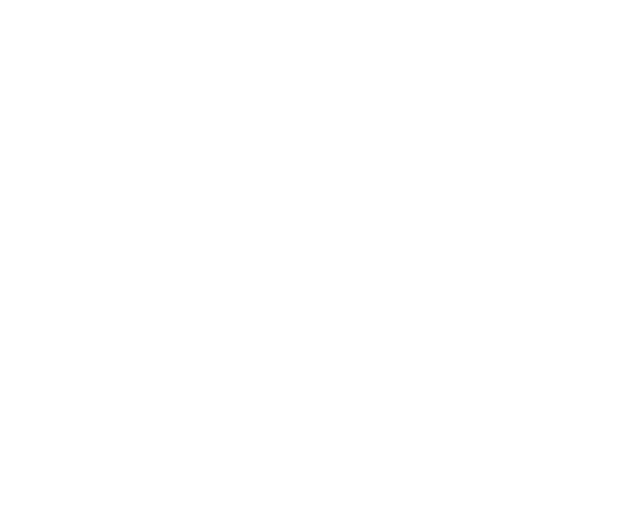
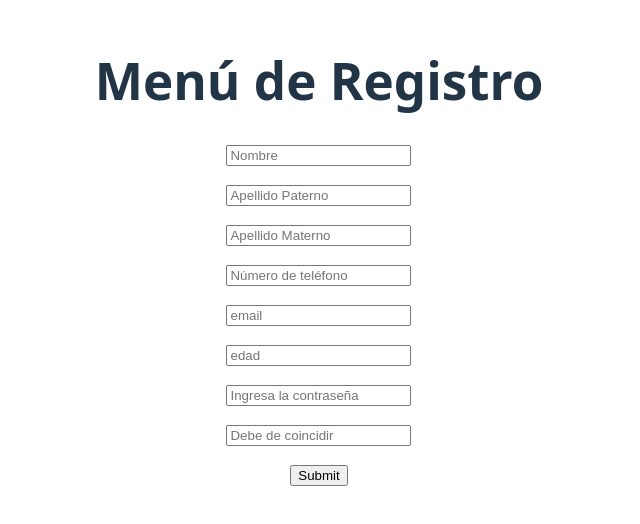
Before and after one commit to AlanMondragon/U3_TE_02_FormularioConRedireccion, a React (Vite) app in the folder formulario-redireccion/: page / in a window 1280 px wide. Shown: the part 148-672 px from the top of the page, without its empty margins (321-961 px from the left). Built offline with nearby package versions, Linux system fonts and the light colour scheme.

Commit message:
subo el Formulario de registro funcionando, y las rutas de navegación en el App

```diff
--- a/formulario-redireccion/package.json
+++ b/formulario-redireccion/package.json
@@ -14,7 +14,8 @@
     "react": "^19.0.0",
     "react-dom": "^19.0.0",
     "react-hook-form": "^7.54.2",
-    "react-router-dom": "^7.3.0"
+    "react-router-dom": "^7.3.0",
+    "yup": "^1.6.1"
   },
   "devDependencies": {
     "@eslint/js": "^9.21.0",
--- a/formulario-redireccion/src/App.jsx
+++ b/formulario-redireccion/src/App.jsx
@@ -1,17 +1,21 @@
-import { BrowserRouter as Router, Route, Routes } from 'react-router-dom';
 import './App.css'
+import Form from './components/Formulario'
+import {BrowserRouter as Router, Routes, Route, Link} from 'react-router-dom'
+import Login from './components/Login'
 
 function App() {
 
-  return (
-    <>
+  return(
+    <div>
       <Router>
-            <Routes>
-                <Route path="/"/>
-            </Routes>
-        </Router>
-    </>
+        <Routes>
+        <Route path="/" element={<Form />} />
+        <Route path="/Login" element={<Login />} />
+        </Routes>
+      </Router>
+    </div>
   )
+
 }
 
 export default App
--- a/formulario-redireccion/src/components/Formulario.jsx
+++ b/formulario-redireccion/src/components/Formulario.jsx
@@ -0,0 +1,77 @@
+import React from "react";
+import { useForm } from "react-hook-form";
+import * as yup from 'yup'
+import { yupResolver } from "@hookform/resolvers/yup";
+import { Navigate, useNavigate } from "react-router-dom";
+
+
+export default function Form() {
+
+    let navigate=useNavigate();
+
+    const schema= yup.object().shape({
+        name: yup.string().required("necesitas un nombre"),
+        apellido1: yup.string().required("necesitas un apellido paterno"),
+        apellido2: yup.string().required("necesitas un apellido materno"),
+        telefono: yup.string().required("necesitas un número de teléfono"),
+        email: yup.string().required("necesitas un email").email("No es una dirección de correo válida"),
+        edad: yup.number().required("requieres una edad").integer().min(18, "debes de tener minimo 18 años").typeError(""),
+        pass: yup.string().required("requieres una contraseña").min(4, "al menos 4 caracteres").max(10, "maximo 10 caracteres"),
+        confirmpass: yup.string().required("las contraseñas deben de coincidir").oneOf([yup.ref("pass"), null], "Tus contraseñas no son las mismas")
+    })
+
+    const {register,handleSubmit, formState:{errors}} = useForm({
+        resolver: yupResolver(schema)
+    })
+
+    function onSubmit (data) {
+        console.log(data)
+
+        //aqui va el redireccionamiento
+        //Login.jsx
+
+        //aqui mismo se pueden pasar los datos
+        //te toca juan
+        navigate("/Login", {state: data})
+
+    }
+
+
+    return(
+        <div>
+            <h1>Menú de Registro</h1>
+            <form onSubmit={handleSubmit(onSubmit)}>
+                <div className="inputs">
+                <input type="text" placeholder="Nombre"  {...register("name")}
+                />
+                <p>{errors.name?.message}</p>
+                <input type="text" placeholder="Apellido Paterno" {...register("apellido1")}
+                />
+                <p>{errors.apellido1?.message}</p>
+                <input type="text" placeholder="Apellido Materno" {...register("apellido2")}
+                />
+                <p>{errors.apellido2?.message}</p>
+                <input type="text" placeholder="Número de teléfono" {...register("telefono")}
+                />
+                <p>{errors.telefono?.message}</p>
+                <input type="text" placeholder="email"  {...register("email")}
+                />
+                <p>{errors.email?.message}</p>
+                <input type="number" placeholder="edad" {...register("edad")}
+                />
+                <p>{errors.edad?.message}</p>
+                <input type="password" placeholder="Ingresa la contraseña" {...register("pass")}
+                />
+                <p>{errors.pass?.message}</p>
+                <input type="password" placeholder="Debe de coincidir" {...register("confirmpass")}
+                />
+                <p>{errors.confirmpass?.message}</p>
+                </div>
+                <input type="submit"
+                />
+
+            </form>
+
+        </div>
+    )
+}
```
Also changed, not shown: 1 other file (tests, documents, lock files or other folders).
